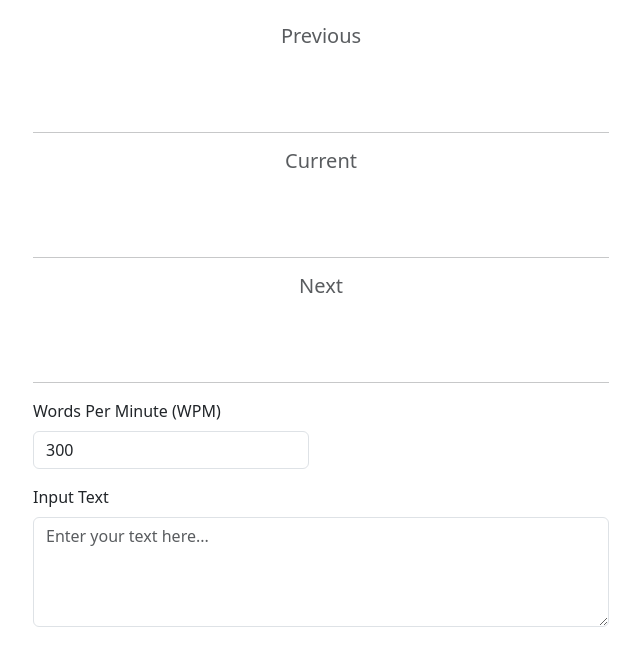
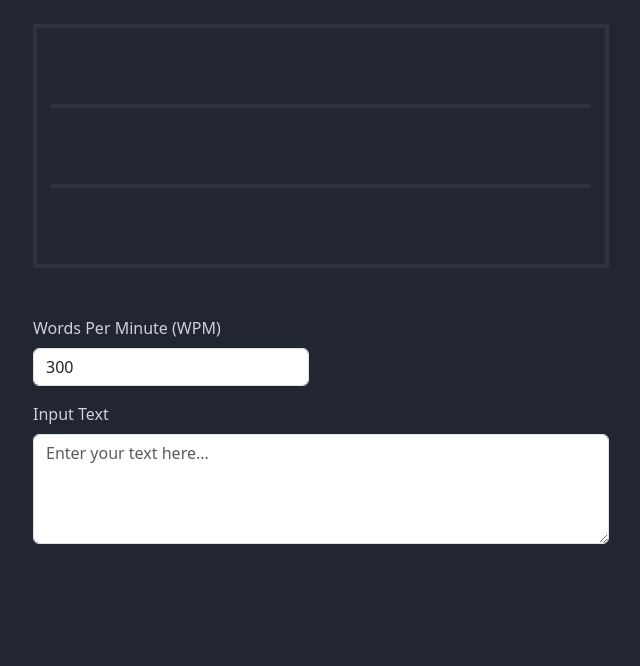
Before and after one commit to enfrte/word-focus, a plain HTML site: page index.html in a window 1280 px wide. Shown: the whole page, without its empty margins (319-959 px from the left). Drawn offline with nearby package versions, Linux system fonts and the light colour scheme.

Commit message:
Style update

```diff
--- a/index.html
+++ b/index.html
@@ -18,7 +18,30 @@
 		}
 
 		.background-words {
-			color: #00000050;
+			color: #69697950;
+		}
+
+		body {
+			background-color: #222631;
+			color: #cdd1df;
+		}
+
+		.word-box {
+			border: 4px solid #3e455370;
+			margin: auto;
+			text-align: center;
+		}
+
+		.divider {
+			height: 4px;
+			background-color: #3e455370;
+			width: 95%;
+			margin: auto;
+		}
+
+		.current-word {
+			color: #ff9800;
+			font-weight: bold;
 		}
 	</style>
 </head>
@@ -26,34 +49,34 @@
 
 	<div class="container wf-container py-4">
 
-		<div class="row text-center mb-3">
+		<div class="word-box">
+
+			<div class="row text-center mt-2 mb-2">
 				<div class="col">
-				<h5 class="text-muted">Previous</h5>
 					<div class="words background-words" id="previous"></div>
 				</div>
 			</div>
 
-		<hr>
+			<div class="divider"></div>
 
-		<div class="row text-center mb-3">
+
+			<div class="row text-center mt-2 mb-2">
 				<div class="col">
-				<h5 class="text-muted">Current</h5>
-				<div class="words" id="current"></div>
+					<div class="words current-word" id="current"></div>
 				</div>
 			</div>
 
-		<hr>
+			<div class="divider"></div>
 
-		<div class="row text-center mb-3">
+			<div class="row text-center mt-2 mb-2">
 				<div class="col">
-				<h5 class="text-muted">Next</h5>
 					<div class="words background-words" id="next"></div>
 				</div>
 			</div>
 
-		<hr>
+		</div>
 
-		<div class="row mb-3">
+		<div class="row mb-3 mt-5">
 			<div class="col-md-6">
 				<label for="wpm" class="form-label">Words Per Minute (WPM)</label>
 				<input type="number" class="form-control" id="wpm" value="300" min="1" />
```
Lines whose indentation alone changed are shown as unchanged.
